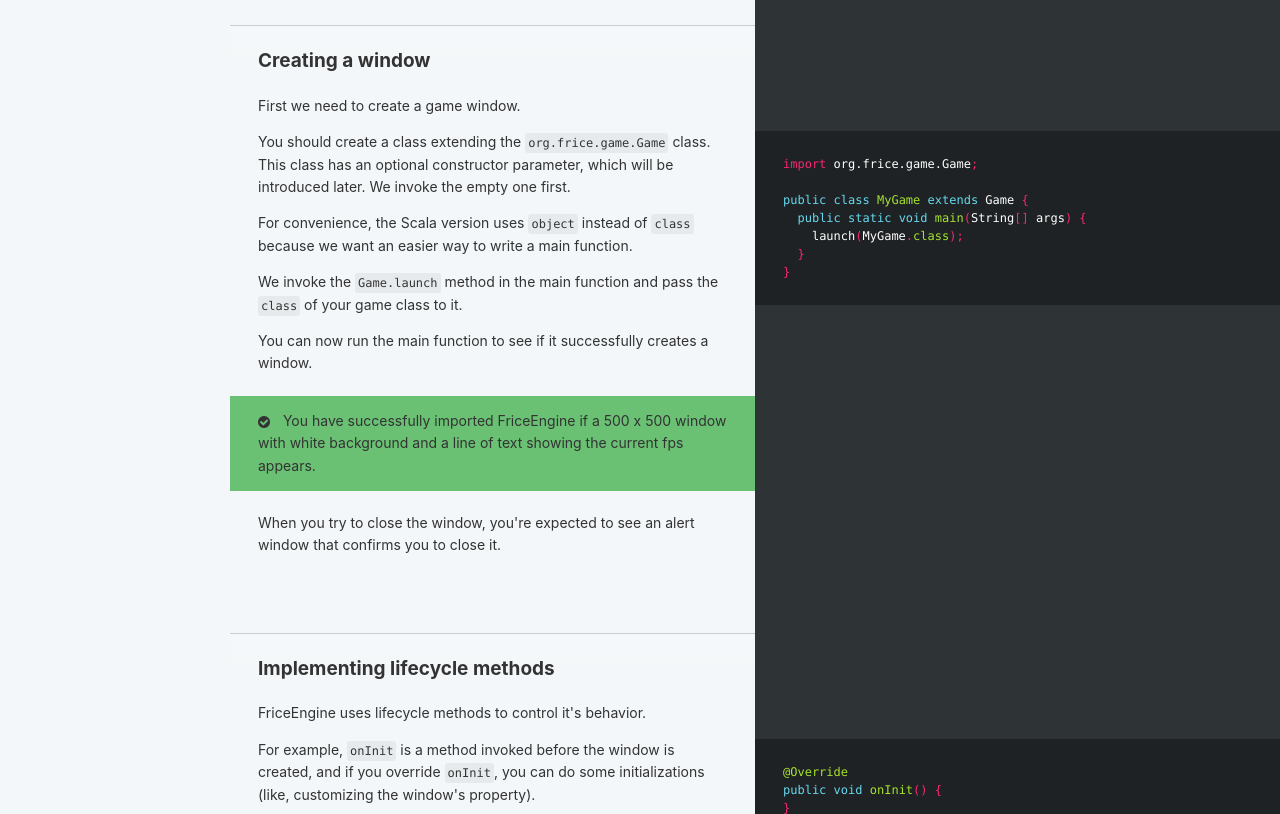
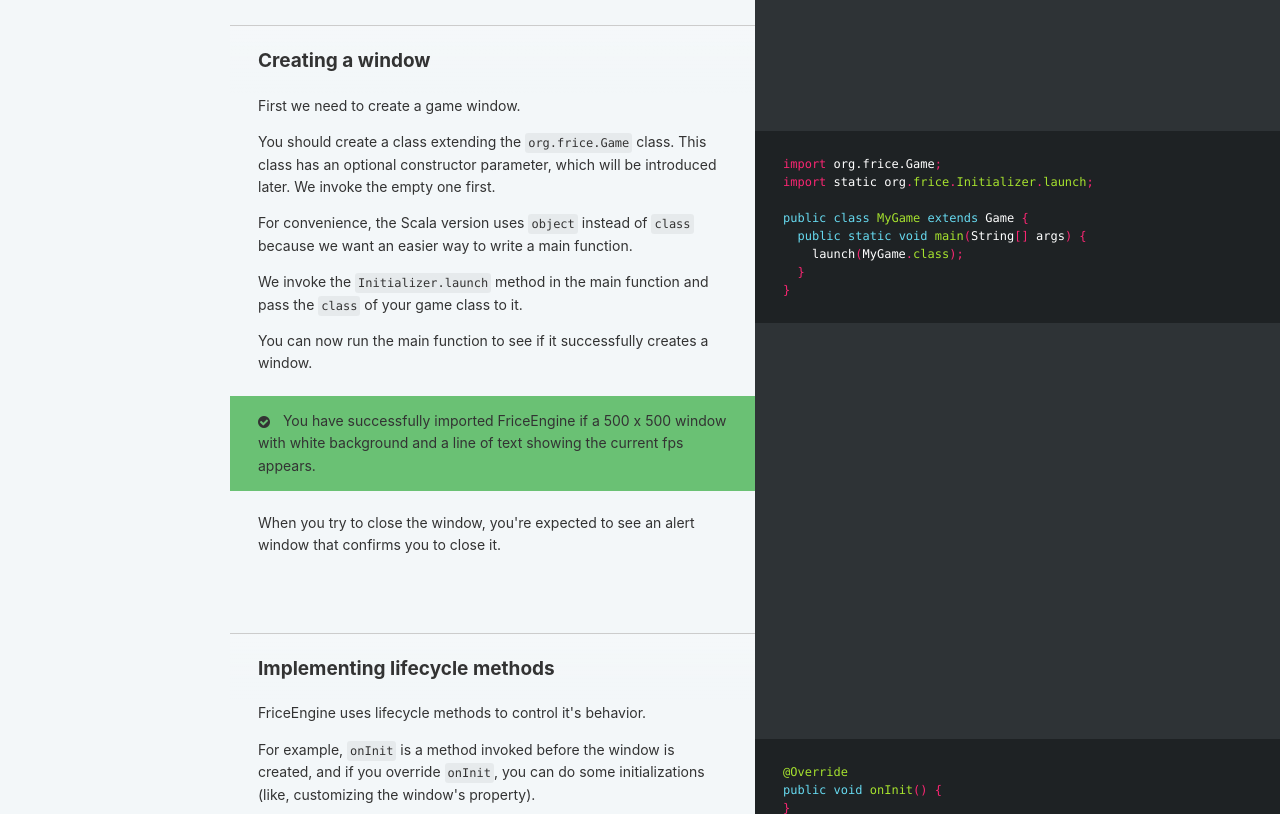
Before and after one commit to icela/icela.github.io, a plain HTML site: page index.html in a window 1280 px wide. Shown: the part 4120-4934 px from the top of the page. Drawn offline with Linux system fonts and the light colour scheme.

Commit message:
update according to the new version

```diff
--- a/index.html
+++ b/index.html
@@ -390,7 +390,7 @@ into your project</li>
   <span class="o">}</span>
 <span class="o">}</span>
 </code></pre><h3 id='step-1-add-the-dependency'>Step 1. Add the dependency.</h3><pre class="highlight gradle tab-gradle"><code><span class="k">dependencies</span> <span class="o">{</span>
-  <span class="n">compile</span> <span class="s1">'com.github.icela:FriceEngine:v1.4.0'</span>
+  <span class="n">compile</span> <span class="s1">'com.github.icela:FriceEngine:v1.5.0'</span>
 <span class="o">}</span>
 </code></pre>
 <p><a href="https://jitpack.io/#icela/FriceEngine"><img src="https://jitpack.io/v/icela/FriceEngine.svg" alt="Friceengine" /></a></p>
@@ -404,13 +404,13 @@ into your project</li>
 </code></pre><h3 id='step-1-add-the-dependency-2'>Step 1. Add the dependency</h3><pre class="highlight xml tab-xml"><code><span class="nt">&lt;dependency&gt;</span>
   <span class="nt">&lt;groupId&gt;</span>com.github.icela<span class="nt">&lt;/groupId&gt;</span>
   <span class="nt">&lt;artifactId&gt;</span>FriceEngine<span class="nt">&lt;/artifactId&gt;</span>
-  <span class="nt">&lt;version&gt;</span>v1.4.0<span class="nt">&lt;/version&gt;</span>
+  <span class="nt">&lt;version&gt;</span>v1.5.0<span class="nt">&lt;/version&gt;</span>
 <span class="nt">&lt;/dependency&gt;</span>
 </code></pre>
 <p><a href="https://jitpack.io/#icela/FriceEngine"><img src="https://jitpack.io/v/icela/FriceEngine.svg" alt="Friceengine" /></a></p>
 <h2 id='with-sbt'>With SBT</h2><h3 id='step-0-add-the-jitpack-repository-to-your-build-file-3'>Step 0. Add the JitPack repository to your build file</h3><pre class="highlight plaintext"><code>// Add it in your root build.sbt at the end of repositories
 resolvers += "jitpack" at "https://jitpack.io"
-</code></pre><h3 id='step-1-add-the-dependency-3'>Step 1. Add the dependency</h3><pre class="highlight plaintext"><code>libraryDependencies += "com.github.icela" % "FriceEngine" % "v1.4.0"
+</code></pre><h3 id='step-1-add-the-dependency-3'>Step 1. Add the dependency</h3><pre class="highlight plaintext"><code>libraryDependencies += "com.github.icela" % "FriceEngine" % "v1.5.0"
 </code></pre>
 <p><a href="https://jitpack.io/#icela/FriceEngine"><img src="https://jitpack.io/v/icela/FriceEngine.svg" alt="Friceengine" /></a></p>
 <h2 id='with-nuget'>With NuGet</h2>
@@ -419,7 +419,8 @@ resolvers += "jitpack" at "https://jitpack.io"
 <p>This chapter shows the most basic usage of FriceEngine.</p>
 <h2 id='creating-a-window'>Creating a window</h2>
 <p>First we need to create a game window.</p>
-<pre class="highlight java tab-java"><code><span class="kn">import</span> <span class="nn">org.frice.game.Game</span><span class="o">;</span>
+<pre class="highlight java tab-java"><code><span class="kn">import</span> <span class="nn">org.frice.Game</span><span class="o">;</span>
+<span class="kn">import</span> <span class="nn">static</span> <span class="n">org</span><span class="o">.</span><span class="na">frice</span><span class="o">.</span><span class="na">Initializer</span><span class="o">.</span><span class="na">launch</span><span class="o">;</span>
 
 <span class="kd">public</span> <span class="kd">class</span> <span class="nc">MyGame</span> <span class="kd">extends</span> <span class="n">Game</span> <span class="o">{</span>
   <span class="kd">public</span> <span class="kd">static</span> <span class="kt">void</span> <span class="nf">main</span><span class="o">(</span><span class="n">String</span><span class="o">[]</span> <span class="n">args</span><span class="o">)</span> <span class="o">{</span>
@@ -427,25 +428,26 @@ resolvers += "jitpack" at "https://jitpack.io"
   <span class="o">}</span>
 <span class="o">}</span>
 </code></pre><pre class="highlight kotlin tab-kotlin"><code><span class="k">import</span> <span class="nn">org.frice.game.Game</span>
+<span class="k">import</span> <span class="nn">org.frice.Initializer.launch</span>
 
 <span class="kd">class</span> <span class="nc">MyGame</span> <span class="p">:</span> <span class="n">Game</span><span class="p">()</span> <span class="p">{</span>
 <span class="p">}</span>
 
 <span class="k">fun</span> <span class="nf">main</span><span class="p">(</span><span class="n">args</span><span class="p">:</span> <span class="n">Array</span><span class="p">&lt;</span><span class="n">String</span><span class="p">&gt;)</span> <span class="p">=</span> <span class="n">launch</span><span class="p">(</span><span class="n">MyGame</span><span class="o">::</span><span class="k">class</span><span class="p">.</span><span class="n">java</span><span class="p">)</span>
-</code></pre><pre class="highlight scala tab-scala"><code><span class="k">import</span> <span class="nn">org.frice.game.Game</span>
+</code></pre><pre class="highlight scala tab-scala"><code><span class="k">import</span> <span class="nn">org.frice.game._</span>
 
 <span class="k">object</span> <span class="nc">MyGame</span> <span class="k">extends</span> <span class="nc">Game</span> <span class="o">{</span>
-  <span class="k">def</span> <span class="n">main</span><span class="o">(</span><span class="n">args</span><span class="k">:</span> <span class="kt">Array</span><span class="o">[</span><span class="kt">String</span><span class="o">])</span><span class="k">:</span> <span class="kt">Unit</span> <span class="o">=</span> <span class="nc">Game</span><span class="o">.</span><span class="n">launch</span><span class="o">(</span><span class="nc">MyGame</span><span class="o">)</span>
+  <span class="k">def</span> <span class="n">main</span><span class="o">(</span><span class="n">args</span><span class="k">:</span> <span class="kt">Array</span><span class="o">[</span><span class="kt">String</span><span class="o">])</span><span class="k">:</span> <span class="kt">Unit</span> <span class="o">=</span> <span class="nc">Initializer</span><span class="o">.</span><span class="n">launch</span><span class="o">(</span><span class="nc">MyGame</span><span class="o">)</span>
 <span class="o">}</span>
 </code></pre>
-<p>You should create a class extending the <code>org.frice.game.Game</code> class.
+<p>You should create a class extending the <code>org.frice.Game</code> class.
 This class has an optional constructor parameter, which will be introduced later.
 We invoke the empty one first.</p>
 
 <p>For convenience, the Scala version uses <code>object</code> instead of <code>class</code> because we want an easier way to
 write a main function.</p>
 
-<p>We invoke the <code>Game.launch</code> method in the main function and pass the <code>class</code> of your game class to it.</p>
+<p>We invoke the <code>Initializer.launch</code> method in the main function and pass the <code>class</code> of your game class to it.</p>
 
 <p>You can now run the main function to see if it successfully creates a window.</p>
 
@@ -523,7 +525,7 @@ Engine does not perform process termination automatically.
 If you override <code>onExit</code>, don't forget to terminate your program.
 </aside>
 
-<p>The <code>FriceDrawer</code> refers to <code>org.frice.game.platform.FriceDrawer</code>,
+<p>The <code>FriceDrawer</code> refers to <code>org.frice.platform.FriceDrawer</code>,
 which has some similar functions of <code>java.awt.Graphics2D</code>.</p>
 <h2 id='customizing-the-window'>Customizing the window</h2>
 <p>You can customize the game window in the <code>onInit</code> method.</p>
@@ -629,19 +631,19 @@ which corresponds to <code>FObject</code> in codes.</p>
 
 <p>Resources like colors, shapes and images are treated as <code>FResource</code>s.
 <code>FObject</code>s may hold some <code>FResource</code>s, i.e. an image object (<code>ImageObject</code>, which extends <code>FObject</code>) holds an image resource (<code>ImageResource</code>, which extends <code>FResource</code>).</p>
-<h2 id='creating-simple-resources'>Creating simple resources</h2><h3 id='color-resources'>Color resources</h3><pre class="highlight java tab-java"><code><span class="kn">import</span> <span class="nn">org.frice.game.resource.graphics.ColorResource</span><span class="o">;</span>
+<h2 id='creating-simple-resources'>Creating simple resources</h2><h3 id='color-resources'>Color resources</h3><pre class="highlight java tab-java"><code><span class="kn">import</span> <span class="nn">org.frice.resource.graphics.ColorResource</span><span class="o">;</span>
 <span class="kn">import</span> <span class="nn">java.awt.Color</span><span class="o">;</span>
 
 <span class="n">ColorResource</span> <span class="n">colorResource0</span> <span class="o">=</span> <span class="k">new</span> <span class="n">ColorResource</span><span class="o">(</span><span class="mh">0xFF00FF</span><span class="o">);</span>
 <span class="n">ColorResource</span> <span class="n">colorResource1</span> <span class="o">=</span> <span class="k">new</span> <span class="n">ColorResource</span><span class="o">(</span><span class="s">"FF00FF"</span><span class="o">);</span>
 <span class="n">ColorResource</span> <span class="n">colorResource2</span> <span class="o">=</span> <span class="k">new</span> <span class="n">ColorResource</span><span class="o">(</span><span class="k">new</span> <span class="n">Color</span><span class="o">(...));</span>
-</code></pre><pre class="highlight kotlin tab-kotlin"><code><span class="k">import</span> <span class="nn">org.frice.game.resource.graphics.ColorResource</span>
+</code></pre><pre class="highlight kotlin tab-kotlin"><code><span class="k">import</span> <span class="nn">org.frice.resource.graphics.ColorResource</span>
 <span class="k">import</span> <span class="nn">java.awt.Color</span>
 
 <span class="kd">val</span> <span class="py">colorResource0</span> <span class="p">=</span> <span class="n">ColorResource</span><span class="p">(</span><span class="m">0</span><span class="n">xFF00FF</span><span class="p">)</span>
 <span class="kd">val</span> <span class="py">colorResource1</span> <span class="p">=</span> <span class="n">ColorResource</span><span class="p">(</span><span class="s">"FF00FF"</span><span class="p">)</span>
 <span class="kd">val</span> <span class="py">colorResource2</span> <span class="p">=</span> <span class="n">ColorResource</span><span class="p">(</span><span class="n">Color</span><span class="p">(</span><span class="o">..</span><span class="p">.))</span>
-</code></pre><pre class="highlight scala tab-scala"><code><span class="k">import</span> <span class="nn">org.frice.game.resource.graphics.ColorResource</span>
+</code></pre><pre class="highlight scala tab-scala"><code><span class="k">import</span> <span class="nn">org.frice.resource.graphics.ColorResource</span>
 <span class="k">import</span> <span class="nn">java.awt.Color</span>
 
 <span class="k">val</span> <span class="n">colorResource0</span> <span class="k">=</span> <span class="k">new</span> <span class="nc">ColorResource</span><span class="o">(</span><span class="mh">0xFF00FF</span><span class="o">)</span>
@@ -658,13 +660,13 @@ GREEN, BLUE, GRAY, DARK_GRAY, LIGHT_GRAY, WHITE, RED, BLACK, CYAN, MAGENTA, YELL
 </code></p>
 
 <p>and so on.</p>
-<h3 id='simple-image-resources'>Simple image resources</h3><pre class="highlight java tab-java"><code><span class="kn">import</span> <span class="nn">org.frice.game.resource.image.ImageResource</span><span class="o">;</span>
+<h3 id='simple-image-resources'>Simple image resources</h3><pre class="highlight java tab-java"><code><span class="kn">import</span> <span class="nn">org.frice.resource.image.ImageResource</span><span class="o">;</span>
 
 <span class="n">ImageResource</span> <span class="n">imageResource</span> <span class="o">=</span> <span class="n">ImageResource</span><span class="o">.</span><span class="na">fromPath</span><span class="o">(</span><span class="s">"./1.png"</span><span class="o">);</span>
-</code></pre><pre class="highlight kotlin tab-kotlin"><code><span class="k">import</span> <span class="nn">org.frice.game.resource.image.ImageResource</span>
+</code></pre><pre class="highlight kotlin tab-kotlin"><code><span class="k">import</span> <span class="nn">org.frice.resource.image.ImageResource</span>
 
 <span class="kd">val</span> <span class="py">imageResource</span> <span class="p">=</span> <span class="n">ImageResource</span><span class="p">.</span><span class="n">fromPath</span><span class="p">(</span><span class="s">"./1.png"</span><span class="p">)</span>
-</code></pre><pre class="highlight scala tab-scala"><code><span class="k">import</span> <span class="nn">org.frice.game.resource.image.ImageResource</span>
+</code></pre><pre class="highlight scala tab-scala"><code><span class="k">import</span> <span class="nn">org.frice.resource.image.ImageResource</span>
 
 <span class="k">val</span> <span class="n">imageResource</span> <span class="k">=</span> <span class="nc">ImageResource</span><span class="o">.</span><span class="n">fromPath</span><span class="o">(</span><span class="s">"./1.png"</span><span class="o">)</span>
 </code></pre>
@@ -699,18 +701,18 @@ GREEN, BLUE, GRAY, DARK_GRAY, LIGHT_GRAY, WHITE, RED, BLACK, CYAN, MAGENTA, YELL
 <td style="text-align: left">Creates an empty image</td>
 </tr>
 </tbody></table>
-<pre class="highlight java tab-java"><code><span class="kn">import</span> <span class="nn">org.frice.game.resource.image.FileImageResource</span><span class="o">;</span>
-<span class="kn">import</span> <span class="nn">org.frice.game.resource.image.WebImageResource</span><span class="o">;</span>
+<pre class="highlight java tab-java"><code><span class="kn">import</span> <span class="nn">org.frice.resource.image.FileImageResource</span><span class="o">;</span>
+<span class="kn">import</span> <span class="nn">org.frice.resource.image.WebImageResource</span><span class="o">;</span>
 
 <span class="n">ImageResource</span> <span class="n">fileImageResource</span> <span class="o">=</span> <span class="k">new</span> <span class="n">FileImageResource</span><span class="o">(</span><span class="s">"./1.png"</span><span class="o">);</span>
 <span class="n">ImageResource</span> <span class="n">webImageResource</span> <span class="o">=</span> <span class="k">new</span> <span class="n">WebImageResource</span><span class="o">(</span><span class="s">"https://icela.github.io/images/logo.png"</span><span class="o">);</span>
-</code></pre><pre class="highlight kotlin tab-kotlin"><code><span class="k">import</span> <span class="nn">org.frice.game.resource.image.FileImageResource</span>
-<span class="k">import</span> <span class="nn">org.frice.game.resource.image.WebImageResource</span>
+</code></pre><pre class="highlight kotlin tab-kotlin"><code><span class="k">import</span> <span class="nn">org.frice.resource.image.FileImageResource</span>
+<span class="k">import</span> <span class="nn">org.frice.resource.image.WebImageResource</span>
 
 <span class="kd">val</span> <span class="py">fileImageResource</span> <span class="p">=</span> <span class="n">FileImageResource</span><span class="p">(</span><span class="s">"./1.png"</span><span class="p">)</span>
 <span class="kd">val</span> <span class="py">webImageResource</span> <span class="p">=</span> <span class="n">WebImageResource</span><span class="p">(</span><span class="s">"https://icela.github.io/images/logo.png"</span><span class="p">)</span>
-</code></pre><pre class="highlight scala tab-scala"><code><span class="k">import</span> <span class="nn">org.frice.game.resource.image.FileImageResource</span>
-<span class="k">import</span> <span class="nn">org.frice.game.resource.image.WebImageResource</span>
+</code></pre><pre class="highlight scala tab-scala"><code><span class="k">import</span> <span class="nn">org.frice.resource.image.FileImageResource</span>
+<span class="k">import</span> <span class="nn">org.frice.resource.image.WebImageResource</span>
 
 <span class="k">val</span> <span class="n">fileImageResource</span> <span class="k">=</span> <span class="k">new</span> <span class="nc">FileImageResource</span><span class="o">(</span><span class="s">"./1.png"</span><span class="o">)</span>
 <span class="k">val</span> <span class="n">webImageResource</span> <span class="k">=</span> <span class="k">new</span> <span class="nc">WebImageResource</span><span class="o">(</span><span class="s">"https://icela.github.io/images/logo.png"</span><span class="o">)</span>
@@ -747,13 +749,13 @@ Here we&#39;ll see how to create &quot;object&quot;s.</p>
 <p>TODO</p>
 <h2 id='playing-music'>Playing music</h2>
 <p>FriceEngine provides very simple API to play music stored in files.</p>
-<pre class="highlight java tab-java"><code><span class="kn">import</span> <span class="nn">org.frice.game.utils.audio.AudioManager</span><span class="o">;</span>
+<pre class="highlight java tab-java"><code><span class="kn">import</span> <span class="nn">org.frice.utils.audio.AudioManager</span><span class="o">;</span>
 
 <span class="n">AudioManager</span><span class="o">.</span><span class="na">play</span><span class="o">(</span><span class="s">"./1.mp3"</span><span class="o">);</span>
-</code></pre><pre class="highlight kotlin tab-kotlin"><code><span class="k">import</span> <span class="nn">org.frice.game.utils.audio.play</span>
+</code></pre><pre class="highlight kotlin tab-kotlin"><code><span class="k">import</span> <span class="nn">org.frice.utils.audio.play</span>
 
 <span class="n">play</span><span class="p">(</span><span class="s">"./1.mp3"</span><span class="p">)</span>
-</code></pre><pre class="highlight scala tab-scala"><code><span class="k">import</span> <span class="nn">org.frice.game.utils.audio.AudioManager</span>
+</code></pre><pre class="highlight scala tab-scala"><code><span class="k">import</span> <span class="nn">org.frice.utils.audio.AudioManager</span>
 
 <span class="nc">AudioManager</span><span class="o">.</span><span class="n">play</span><span class="o">(</span><span class="s">"./1.mp3"</span><span class="o">)</span>
 </code></pre>
@@ -768,21 +770,21 @@ Here we&#39;ll see how to create &quot;object&quot;s.</p>
 
 <p>You can also create an <code>AudioPlayer</code> object to better control the playing of the music
 (i.e. start the music later, or stop it while playing).</p>
-<pre class="highlight java tab-java"><code><span class="kn">import</span> <span class="nn">org.frice.game.utils.audio.AudioManager</span><span class="o">;</span>
+<pre class="highlight java tab-java"><code><span class="kn">import</span> <span class="nn">org.frice.utils.audio.AudioManager</span><span class="o">;</span>
 
 <span class="n">AudioPlayer</span> <span class="n">player</span> <span class="o">=</span> <span class="n">AudioManager</span><span class="o">.</span><span class="na">getPlayer</span><span class="o">(</span><span class="s">"./1.mp3"</span><span class="o">);</span>
 <span class="c1">// start playing</span>
 <span class="n">player</span><span class="o">.</span><span class="na">start</span><span class="o">();</span>
 <span class="c1">// exit playing</span>
 <span class="n">player</span><span class="o">.</span><span class="na">exit</span><span class="o">();</span>
-</code></pre><pre class="highlight kotlin tab-kotlin"><code><span class="k">import</span> <span class="nn">org.frice.game.utils.audio.getPlayer</span>
+</code></pre><pre class="highlight kotlin tab-kotlin"><code><span class="k">import</span> <span class="nn">org.frice.utils.audio.getPlayer</span>
 
 <span class="kd">val</span> <span class="py">player</span> <span class="p">=</span> <span class="n">getPlayer</span><span class="p">(</span><span class="s">"./1.mp3"</span><span class="p">)</span>
 <span class="c1">// start playing
 </span><span class="n">player</span><span class="p">.</span><span class="n">start</span><span class="p">()</span>
 <span class="c1">// exit playing
 </span><span class="n">player</span><span class="p">.</span><span class="n">exit</span><span class="p">()</span>
-</code></pre><pre class="highlight scala tab-scala"><code><span class="k">import</span> <span class="nn">org.frice.game.utils.audio.AudioManager</span>
+</code></pre><pre class="highlight scala tab-scala"><code><span class="k">import</span> <span class="nn">org.frice.utils.audio.AudioManager</span>
 
 <span class="k">val</span> <span class="n">player</span> <span class="k">=</span> <span class="nc">AudioManager</span><span class="o">.</span><span class="n">getPlayer</span><span class="o">(</span><span class="s">"./1.mp3"</span><span class="o">)</span>
 <span class="c1">// start playing
@@ -793,19 +795,19 @@ Here we&#39;ll see how to create &quot;object&quot;s.</p>
 <p>FriceEngine provides a key-value based database, and there&#39;re two implementations.</p>
 
 <p>TODO</p>
-<h2 id='boolarray'>BoolArray</h2><pre class="highlight java tab-java"><code><span class="kn">import</span> <span class="nn">org.frice.game.utils.misc.BoolArray</span><span class="o">;</span>
+<h2 id='boolarray'>BoolArray</h2><pre class="highlight java tab-java"><code><span class="kn">import</span> <span class="nn">org.frice.utils.misc.BoolArray</span><span class="o">;</span>
 
 <span class="n">BoolArray</span> <span class="n">array</span> <span class="o">=</span> <span class="k">new</span> <span class="n">BoolArray</span><span class="o">(</span><span class="mi">10</span><span class="o">);</span>
 <span class="n">array</span><span class="o">.</span><span class="na">set</span><span class="o">(</span><span class="mi">0</span><span class="o">,</span> <span class="kc">true</span><span class="o">);</span>
 <span class="n">System</span><span class="o">.</span><span class="na">out</span><span class="o">.</span><span class="na">println</span><span class="o">(</span><span class="n">array</span><span class="o">.</span><span class="na">getLength</span><span class="o">());</span>
 <span class="n">System</span><span class="o">.</span><span class="na">out</span><span class="o">.</span><span class="na">println</span><span class="o">(</span><span class="n">array</span><span class="o">.</span><span class="na">get</span><span class="o">(</span><span class="mi">0</span><span class="o">));</span>
-</code></pre><pre class="highlight kotlin tab-kotlin"><code><span class="k">import</span> <span class="nn">org.frice.game.utils.misc.BoolArray</span>
+</code></pre><pre class="highlight kotlin tab-kotlin"><code><span class="k">import</span> <span class="nn">org.frice.utils.misc.BoolArray</span>
 
 <span class="kd">val</span> <span class="py">array</span> <span class="p">=</span> <span class="n">BoolArray</span><span class="p">(</span><span class="m">10</span><span class="p">)</span>
 <span class="n">array</span><span class="p">[</span><span class="m">0</span><span class="p">]</span> <span class="p">=</span> <span class="k">true</span>
 <span class="n">println</span><span class="p">(</span><span class="n">array</span><span class="p">.</span><span class="n">length</span><span class="p">)</span>
 <span class="n">println</span><span class="p">(</span><span class="n">array</span><span class="p">[</span><span class="m">0</span><span class="p">])</span>
-</code></pre><pre class="highlight scala tab-scala"><code><span class="k">import</span> <span class="nn">org.frice.game.utils.misc.BoolArray</span>
+</code></pre><pre class="highlight scala tab-scala"><code><span class="k">import</span> <span class="nn">org.frice.utils.misc.BoolArray</span>
 
 <span class="k">val</span> <span class="n">array</span> <span class="k">=</span> <span class="k">new</span> <span class="nc">BoolArray</span><span class="o">(</span><span class="mi">10</span><span class="o">)</span>
 <span class="n">array</span><span class="o">.</span><span class="n">set</span><span class="o">(</span><span class="mi">0</span><span class="o">,</span> <span class="kc">true</span><span class="o">)</span>
```
